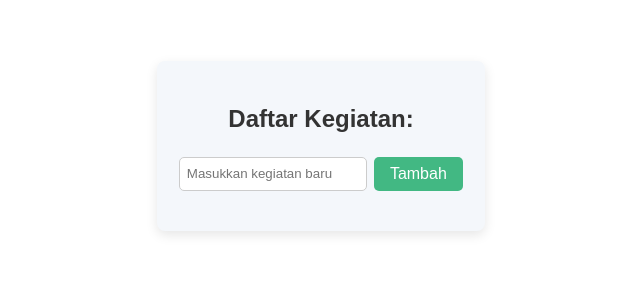
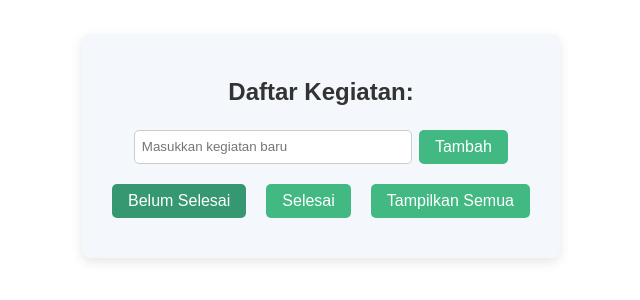
Before and after one commit to SaidFahmiAlwi/32-PBK-UTS-2335101666, a Vue app: page / in a window 1280 px wide. Shown: the part 254-554 px from the top of the page, without its empty margins (319-959 px from the left). Built offline with nearby package versions, Linux system fonts and the light colour scheme.

Commit message:
USER DAPAT MEMILIH BAGIAN YANG BELUM SELESAI/SELESAI/TAMPILKAN SEMUA

```diff
--- a/src/App.vue
+++ b/src/App.vue
@@ -6,6 +6,9 @@ const kegiatan = ref([ ])
 
 // Data untuk menyimpan input dari user
 const kegiatanBaru = ref('')
+
+// Data untuk memilih filter
+const filterSelesai = ref(false)  // false berarti belum selesai, true berarti sudah selesai
 
 // Fungsi untuk menambahkan kegiatan
 const tambahKegiatan = () => {
@@ -27,6 +30,11 @@ const toggleSelesai = (index) => {
   kegiatan.value[index].selesai = !kegiatan.value[index].selesai
   console.log(kegiatan.value) // Menampilkan daftar kegiatan yang diperbarui
 }
+
+// Fungsi untuk menyaring kegiatan berdasarkan status selesai
+const filterKegiatan = () => {
+  return kegiatan.value.filter(item => item.selesai === filterSelesai.value)
+}
 </script>
 
 <template>
@@ -44,9 +52,16 @@ const toggleSelesai = (index) => {
       <button @click="tambahKegiatan" class="btn tambah">Tambah</button>
     </div>
 
+    <!-- Filter untuk memilih hanya kegiatan yang belum selesai -->
+    <div class="filter-container">
+      <button @click="filterSelesai = false" :class="{ active: filterSelesai === false }" class="filter-btn">Belum Selesai</button>
+      <button @click="filterSelesai = true" :class="{ active: filterSelesai === true }" class="filter-btn">Selesai</button>
+      <button @click="filterSelesai = null" :class="{ active: filterSelesai === null }" class="filter-btn">Tampilkan Semua</button>
+    </div>
+
     <!-- Daftar kegiatan -->
     <ul class="kegiatan-list">
-      <li v-for="(item, index) in kegiatan" :key="index" :class="{ selesai: item.selesai }">
+      <li v-for="(item, index) in filterKegiatan()" :key="index" :class="{ selesai: item.selesai }">
         <input type="checkbox" :checked="item.selesai" @click="toggleSelesai(index)" class="checkbox" />
         <span :class="{ 'strikethrough': item.selesai }">{{ item.text }}</span>
         <button @click="hapusKegiatan(index)" class="btn hapus">Hapus</button>
@@ -144,6 +159,29 @@ h2 {
   color: #888;
 }
 
+.filter-container {
+  text-align: center;
+  margin-bottom: 20px;
+}
+
+.filter-btn {
+  padding: 0.5em 1em;
+  background-color: #42b883;
+  color: white;
+  border: none;
+  border-radius: 5px;
+  cursor: pointer;
+  margin: 0 10px;
+}
+
+.filter-btn:hover {
+  background-color: #369870;
+}
+
+.filter-btn.active {
+  background-color: #369870;
+}
+
 @media (max-width: 600px) {
   .input {
     width: 80%;
```
